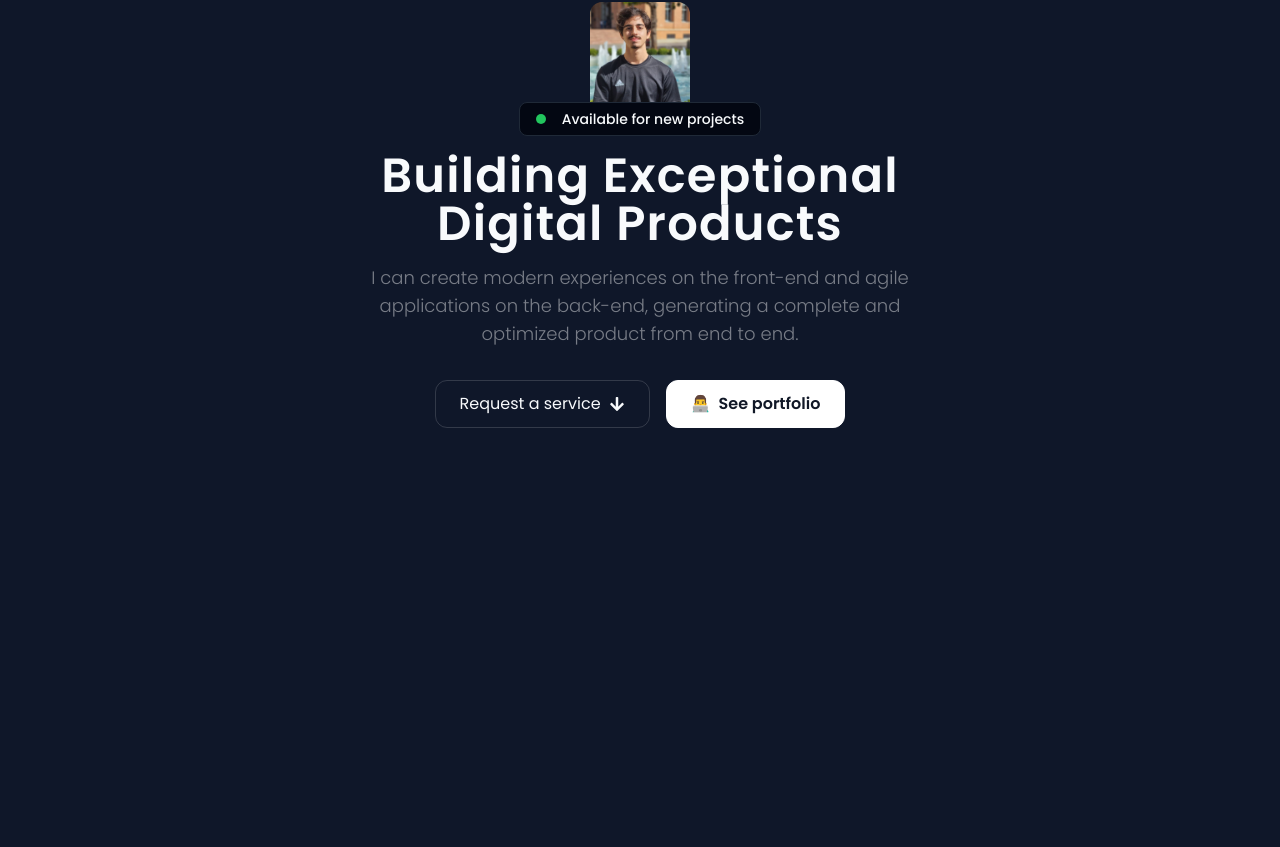
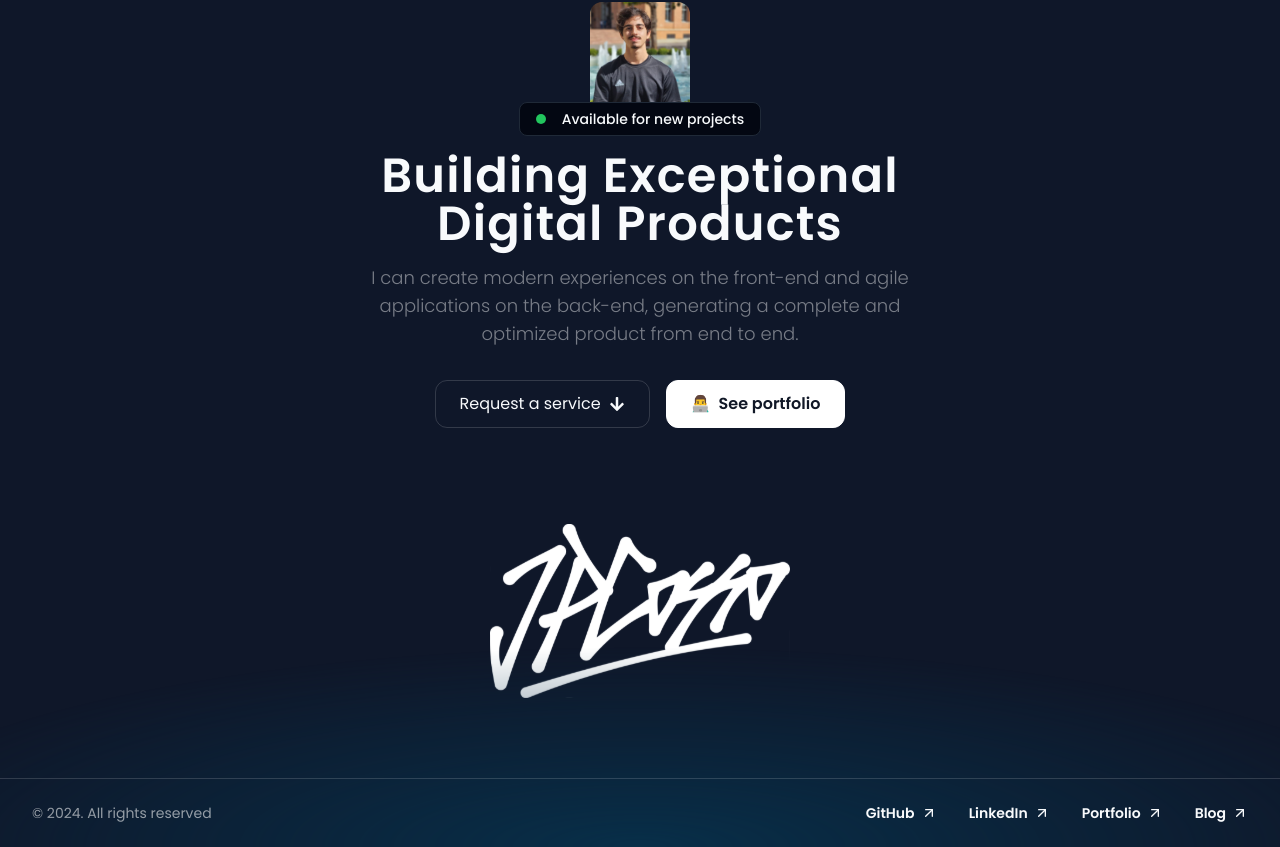
Before and after one commit to joaopedrocosso/personal-website, a Next.js app: page / in a window 1280 px wide. Shown: the part 188-1035 px from the top of the page. Before the commit the page ends 800 px from the top, so only its background shows below. Built offline with nearby package versions, Linux system fonts and the light colour scheme.

Commit message:
feat: Footer

```diff
--- a/app/(blog)/blog/[slug]/page.tsx
+++ b/app/(blog)/blog/[slug]/page.tsx
@@ -28,7 +28,7 @@ export default async function BlogArticle({
     const data: fullBlog = await getData(params.slug)
 
     return(
-        <div className="flex flex-col items-center max-w-6xl mx-auto mt-8">
+        <div className="px-10 flex flex-col items-center max-w-5xl mx-auto mt-8">
             <h1>
                 <span className="block text-base text-center text-[#4d4af9] font-semibold tracking-wide uppercase">
                     João Pedro Cosso - Blog
--- a/app/(blog)/blog/page.tsx
+++ b/app/(blog)/blog/page.tsx
@@ -26,7 +26,7 @@ export default async function Home() {
   const data: simpleBlogCard[] = await getData()
 
   return (
-    <div className="max-w-6xl mx-auto grid grid-cols-1 md:grid-cols-2 mt-5 gap-5">
+    <div className="px-10 max-w-5xl mx-auto grid grid-cols-1 grid-cols-2 mt-5 gap-5">
       {data.map((post, index) => (
         <Card key={index}>
           <Image
--- a/app/(blog)/layout.tsx
+++ b/app/(blog)/layout.tsx
@@ -1,3 +1,4 @@
+import Footer from '@/components/Footer';
 import { Metadata } from 'next';
 import React, { ReactNode } from 'react'
 
@@ -9,6 +10,7 @@ const BlogLayout = ({ children }: { children: ReactNode }) => {
   return (
     <div>
         {children}
+        <Footer />
     </div>
   )
 }
--- /dev/null
+++ b/app/(home)/_components/ArrowUpRight.tsx
@@ -0,0 +1,9 @@
+import React from 'react'
+
+const ArrowUpRight = () => {
+  return (
+    <svg xmlns="http://www.w3.org/2000/svg" width="24" height="24" viewBox="0 0 24 24" fill="none" stroke="currentColor" stroke-width="2" stroke-linecap="round" stroke-linejoin="round" className="size-4"><line x1="7" y1="17" x2="17" y2="7"></line><polyline points="7 7 17 7 17 17"></polyline></svg>
+  )
+}
+
+export default ArrowUpRight
--- a/app/(home)/layout.tsx
+++ b/app/(home)/layout.tsx
@@ -1,3 +1,4 @@
+import Footer from '@/components/Footer';
 import { Metadata } from 'next';
 import React, { ReactNode } from 'react'
 
@@ -9,6 +10,7 @@ const HomeLayout = ({ children }: { children: ReactNode }) => {
   return (
     <div>
         {children}
+        <Footer />
     </div>
   )
 }
--- a/app/(home)/page.tsx
+++ b/app/(home)/page.tsx
@@ -1,3 +1,4 @@
+import Logo from "@/components/Logo";
 import Hero from "./_sections/Hero";
 
 export default function Home() {
@@ -5,6 +6,9 @@ export default function Home() {
   return (
     <main className="">
       <Hero />
+      <div className="flex flex-row justify-center items-center">
+        <Logo width={300} height={173.95} />
+      </div>
     </main>
   );
 }
--- a/app/(portfolio)/_sections/SideProfile.tsx
+++ b/app/(portfolio)/_sections/SideProfile.tsx
@@ -13,7 +13,7 @@ const SideProfile = () => {
     const { handleScroll, activeSection } = useScroll();
 
     return (
-        <>
+        <div className='p-4'>
             <div>
                 <Heading />
 
@@ -44,7 +44,7 @@ const SideProfile = () => {
                     icon={<FaLinkedin />}
                 />
             </motion.div>
-        </>
+        </div>
     )
 }
 
--- /dev/null
+++ b/components/Footer.tsx
@@ -0,0 +1,52 @@
+import React from 'react'
+import ArrowUpRight from '@/app/(home)/_components/ArrowUpRight'
+
+const footerLinks = [
+    {
+        title: 'GitHub',
+        href: '#',
+    },
+    {
+        title: 'LinkedIn',
+        href: '#',
+    },
+    {
+        title: 'Portfolio',
+        href: '#',
+    },
+    {
+        title: 'Blog',
+        href: '#',
+    }
+]
+
+const Footer = () => {
+  return (
+    <footer className='mt-20 relative z-10 overflow-x-clip'>
+
+        <div className='absolute h-[400px] w-[1600px] bottom-0 left-1/2 -translate-x-1/2 bg-[#082f49] [mask-image:radial-gradient(50%_50%_at_bottom_center,black,transparent)] -z-10'></div>
+
+        <div className='border-t border-white/15' />
+
+        <div className='container'>
+            <div className='py-6 text-sm flex flex-col md:flex-row md:justify-between items-center gap-8'>
+                <div className='text-[#ffffff90]'>&copy; 2024. All rights reserved</div>
+                <nav className='flex flex-col md:flex-row items-center gap-8'>
+                    {footerLinks.map((link) => (
+                        <a
+                            href="#"
+                            key={link.title}
+                            className='hover:text-sky-400 transition-all inline-flex items-center gap-1.5'
+                        >
+                            <span className='font-semibold'>{link.title}</span>
+                            <ArrowUpRight />
+                        </a>
+                    ))}
+                </nav>
+            </div>
+      </div>
+    </footer>
+  )
+}
+
+export default Footer
```
